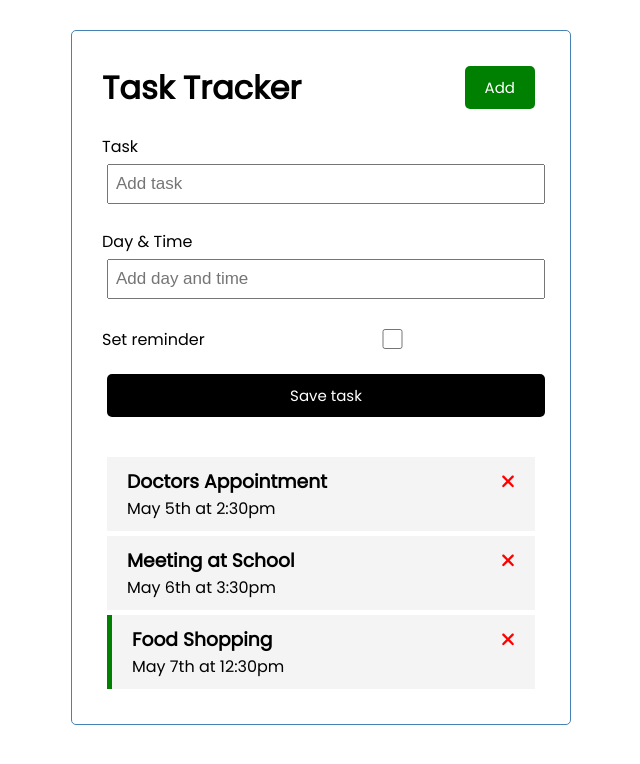
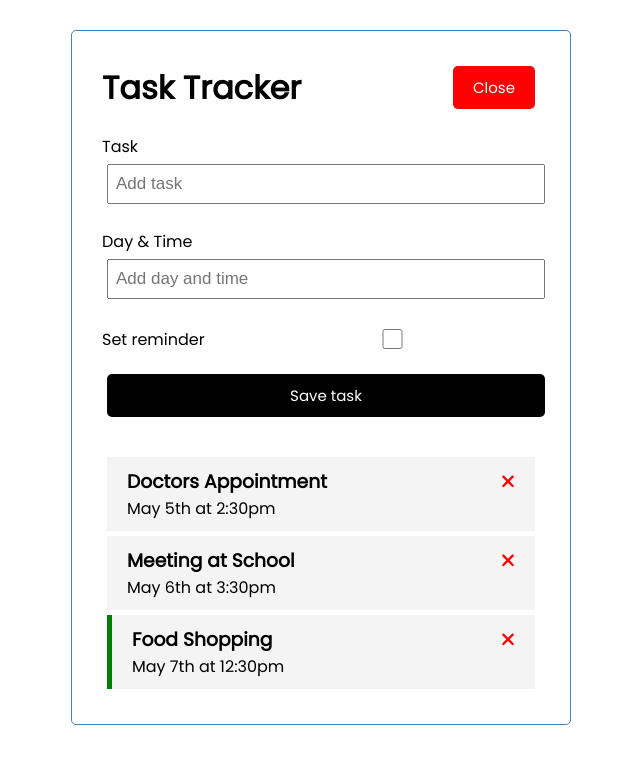
Before and after one commit to maximebarber/angular-crash-course, an Angular app: page / in a window 1280 px wide. Both pictures are taken after a click on the button "Add". Shown: the top 764 px of the page, without its empty margins (319-959 px from the left). Built offline with nearby package versions, Linux system fonts and the light colour scheme; data requests are answered from the project's data file.

Commit message:
Added button to toggle form

```diff
--- a/src/app/components/add-task/add-task.component.html
+++ b/src/app/components/add-task/add-task.component.html
@@ -1,4 +1,4 @@
-<form class="add-form" (ngSubmit)="onSubmit()">
+<form *ngIf="showAddTask" class="add-form" (ngSubmit)="onSubmit()">
   <div class="form-control">
     <label for="text">Task</label>
     <input type="text" name="text" [(ngModel)]="text" id="text" placeholder="Add task">
--- a/src/app/components/add-task/add-task.component.ts
+++ b/src/app/components/add-task/add-task.component.ts
@@ -1,5 +1,7 @@
 import { Component, Output, EventEmitter } from '@angular/core';
 import { Task } from '../../Task';
+import { UiService } from '../../services/ui.service';
+import { Subscription } from 'rxjs';
 
 @Component({
   selector: 'app-add-task',
@@ -12,6 +14,14 @@
   text!: string;
   day!: string;
   reminder: boolean = false;
+  showAddTask!: boolean;
+  subscription!: Subscription;
+
+  constructor(private uiService: UiService) {
+    this.subscription = this.uiService
+      .onToggle()
+      .subscribe((value) => (this.showAddTask = value));
+  }
 
   onSubmit() {
     if (!this.text) {
--- a/src/app/components/header/header.component.html
+++ b/src/app/components/header/header.component.html
@@ -1,7 +1,8 @@
 <header>
   <h1>{{ title }}</h1>
   <app-button
-    color="green"
+    color="{{showAddTask ? 'red' : 'green'}}"
+    text="{{showAddTask ? 'Close' : 'Add'}}"
     text="Add"
     (btnClick)="toggleAddTask()"
   ></app-button>
--- a/src/app/components/header/header.component.ts
+++ b/src/app/components/header/header.component.ts
@@ -1,14 +1,24 @@
 import { Component } from '@angular/core';
+import { UiService } from '../../services/ui.service';
+import { Subscription } from 'rxjs';
 
 @Component({
   selector: 'app-header',
   templateUrl: './header.component.html',
-  styleUrls: ['./header.component.css']
+  styleUrls: ['./header.component.css'],
 })
 export class HeaderComponent {
   title: string = 'Task Tracker';
+  showAddTask!: boolean;
+  subscription!: Subscription;
+
+  constructor(private uiService: UiService) {
+    this.subscription = this.uiService
+      .onToggle()
+      .subscribe((value) => (this.showAddTask = value));
+  }
 
   toggleAddTask() {
-    console.log('toggleAddTask')
+    this.uiService.toggleAddTask();
   }
 }
--- /dev/null
+++ b/src/app/services/ui.service.ts
@@ -0,0 +1,21 @@
+import { Injectable } from '@angular/core';
+import { Observable, Subject } from 'rxjs'
+
+@Injectable({
+  providedIn: 'root'
+})
+export class UiService {
+  private showAddTask: boolean = false;
+  private subject = new Subject<any>();
+
+  constructor() { }
+
+  toggleAddTask(): void {
+    this.showAddTask = !this.showAddTask;
+    this.subject.next(this.showAddTask);
+  }
+
+  onToggle(): Observable<any> {
+    return this.subject.asObservable();
+  }
+}
```
Also changed, not shown: 1 other file (tests, documents, lock files or other folders).
